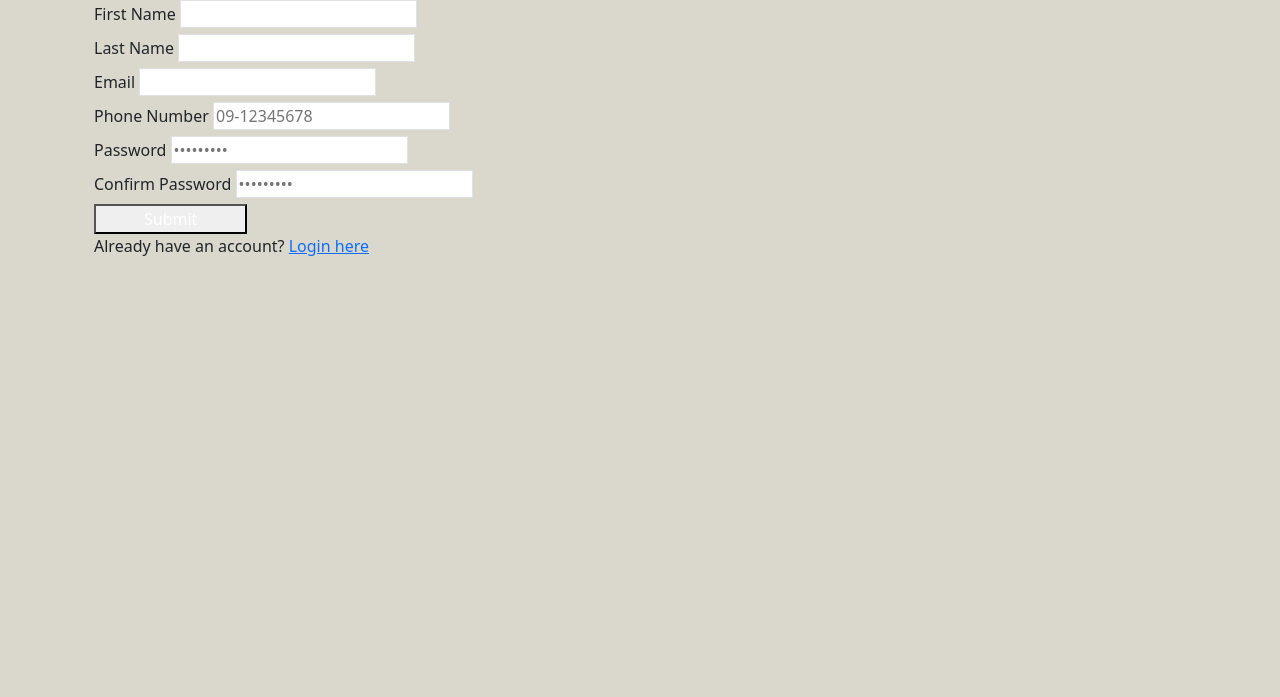
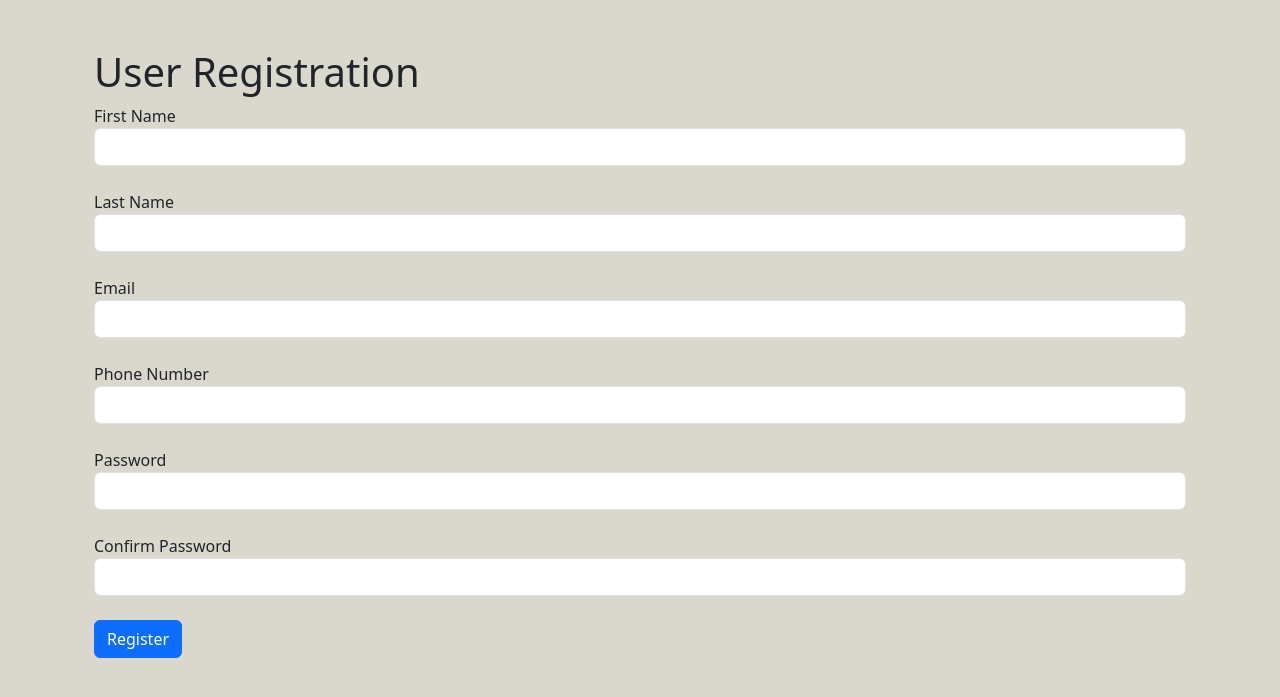
Before and after one commit to Nxttyy/SellMyNotes, a Flask app: page /register in a window 1280 px wide. Shown: the part 56-753 px from the top of the page. Run offline with Flask 3, Linux system fonts and the light colour scheme; some libraries are stand-ins or nearby versions.

```diff
--- a/main.py
+++ b/main.py
@@ -159,7 +159,8 @@ def account():
 
 @app.route('/uploads/<filename>')
 def uploaded_file(filename):
-    return send_from_directory(os.path.join(app.config['UPLOAD_FOLDER'], 'notes'), filename)
+    print("^^")
+    return send_from_directory(os.path.join(app.config['UPLOAD_FOLDER'], 'notes'), filename+".pdf")
 
 
 if __name__ == '__main__':
--- a/static/src/style.css
+++ b/static/src/style.css
@@ -19,7 +19,6 @@ body {
 .illustration {
 	width: 75%;
 	overflow: hidden;
-
 }
 
 .myImg {
@@ -34,7 +33,6 @@ body {
 	flex-direction: column;
 	justify-content: center;
 	align-items: center;
-
 }
 
 .cta-button {
@@ -52,7 +50,6 @@ body {
 	background-color: #ff6b6b;
 	transform: scale(1.05);
 }
-
 
 .note-card-section {
 	margin-top: 50px;
@@ -77,3 +74,11 @@ body {
 	border: 1px solid #ddd;
 	border-radius: 5px;
 }
+
+.form-group {
+	margin-bottom: 1.5rem;
+}
+
+.error-message {
+	color: red;
+}
--- a/templates/register.html
+++ b/templates/register.html
@@ -5,73 +5,68 @@
 {% endblock %}
 
 {% block content %}
-	<div class="container mx-auto flex flex-col flex-wrap justify-items-strech gap-3  ">
-<form method="POST" enctype="multipart/form-data">
-	{{ form.csrf_token }}
+	<div class="container mt-5">
+        <h1>User Registration</h1>
+        <form method="POST">
+            {{ form.hidden_tag() }}
 
-    <div class="grid gap-6 mb-6 md:grid-cols-2">
-        <div>
-            <label for="first_name" class="block mb-2 text-sm font-medium text-gray-900 dark:text-white">{{ form.first_name.label }}</label>
-        	{{ form.first_name(class_="bg-gray-50 border border-gray-300 text-gray-900 text-sm rounded-lg focus:ring-blue-500 focus:border-blue-500 block w-full p-2.5 dark:bg-gray-700 dark:border-gray-600 dark:placeholder-gray-400 dark:text-white dark:focus:ring-blue-500 dark:focus:border-blue-500")}}
+            <!-- First Name Field -->
+            <div class="form-group">
+                <label for="first_name">First Name</label>
+                {{ form.first_name(class="form-control", id="first_name") }}
                 {% for error in form.first_name.errors %}
-		        <div class="invalid-feedback text-xs text-red-500 flex items-center mt-2">{{ error }}</div>
-		    {% endfor %}
-        </div>
-        <div>
-            <label for="last_name" class="block mb-2 text-sm font-medium text-gray-900 dark:text-white">{{ form.last_name.label }}</label>
-            {{ form.last_name(class_="bg-gray-50 border border-gray-300 text-gray-900 text-sm rounded-lg focus:ring-blue-500 focus:border-blue-500 block w-full p-2.5 dark:bg-gray-700 dark:border-gray-600 dark:placeholder-gray-400 dark:text-white dark:focus:ring-blue-500 dark:focus:border-blue-500")}}
-
-            {% for error in form.last_name.errors %}
-		        <div class="invalid-feedback text-xs text-red-500 flex items-center mt-2">{{ error }}</div>
+                    <p class="error-message">{{ error }}</p>
                 {% endfor %}
             </div>
 
-    </div>
-    <div class="mb-6">
-        <label for="email" class="block mb-2 text-sm font-medium text-gray-900 dark:text-white">{{ form.email.label }}</label>
-        {{ form.email(class_="bg-gray-50 border border-gray-300 text-gray-900 text-sm rounded-lg focus:ring-blue-500 focus:border-blue-500 block w-full p-2.5 dark:bg-gray-700 dark:border-gray-600 dark:placeholder-gray-400 dark:text-white dark:focus:ring-blue-500 dark:focus:border-blue-500") }}
-
-        {% for error in form.email.errors %}
-		        <div class="invalid-feedback text-xs text-red-500 flex items-center mt-2">{{ error }}</div>
-		{% endfor %}
-    </div>
-    <div  class="mb-6">
-            <label for="phone" class="block mb-2 text-sm font-medium text-gray-900 dark:text-white">{{ form.phone_number.label }}</label>
-            {{ form.phone_number(class_="bg-gray-50 border border-gray-300 text-gray-900 text-sm rounded-lg focus:ring-blue-500 focus:border-blue-500 block w-full p-2.5 dark:bg-gray-700 dark:border-gray-600 dark:placeholder-gray-400 dark:text-white dark:focus:ring-blue-500 dark:focus:border-blue-500 ", **{'ng-model':'hello', 'placeholder':'09-12345678', 'type':'tel'
-            , 'pattern':'[0-9]{2}-[0-9]{8}' }) }}
-
-            {% for error in form.phone_number.errors %}
-		        <div class="invalid-feedback text-xs text-red-500 flex items-center mt-2">{{ error }}</div>
-		    {% endfor %}
-            <!-- ) -->
-
-		<!-- <input type="tel" id="phone" name="phone" pattern="[0-9]{3}-[0-9]{3}-[0-9]{4}" required /> -->
-        </div>
-    <div class="mb-6">
-    	<label for="phone" class="block mb-2 text-sm font-medium text-gray-900 dark:text-white">{{ form.password.label }}</label>
-        {{ form.password(class_="bg-gray-50 border border-gray-300 text-gray-900 text-sm rounded-lg focus:ring-blue-500 focus:border-blue-500 block w-full p-2.5 dark:bg-gray-700 dark:border-gray-600 dark:placeholder-gray-400 dark:text-white dark:focus:ring-blue-500 dark:focus:border-blue-500", **{'placeholder':'•••••••••' }) }}
-
-
-            {% for error in form.password.errors %}
-		        <p class="text-xs text-red-600">{{ error }}</p>
-		    {% endfor %}
-    </div>
-    <div class="mb-6">
-    	<label for="phone" class="block mb-2 text-sm font-medium text-gray-900 dark:text-white">{{ form.confirm_password.label }}</label>
-        {{ form.confirm_password(class_="bg-gray-50 border border-gray-300 text-gray-900 text-sm rounded-lg focus:ring-blue-500 focus:border-blue-500 block w-full p-2.5 dark:bg-gray-700 dark:border-gray-600 dark:placeholder-gray-400 dark:text-white dark:focus:ring-blue-500 dark:focus:border-blue-500", **{'placeholder':'•••••••••' }) }}
-
-
-            {% for error in form.confirm_password.errors %}
-		        <div class="invalid-feedback text-xs text-red-500 flex items-center mt-2">{{ error }}</div>
+            <!-- Last Name Field -->
+            <div class="form-group">
+                <label for="last_name">Last Name</label>
+                {{ form.last_name(class="form-control", id="last_name") }}
+                {% for error in form.last_name.errors %}
+                    <p class="error-message">{{ error }}</p>
                 {% endfor %}
             </div>
 
-    <button type="submit" class="text-white bg-blue-700 hover:bg-blue-800 focus:ring-4 focus:outline-none focus:ring-blue-300 font-medium rounded-lg text-sm w-full sm:w-auto px-5 py-2.5 text-center dark:bg-blue-600 dark:hover:bg-blue-700 dark:focus:ring-blue-800">Submit</button>
+            <!-- Email Field -->
+            <div class="form-group">
+                <label for="email">Email</label>
+                {{ form.email(class="form-control", id="email") }}
+                {% for error in form.email.errors %}
+                    <p class="error-message">{{ error }}</p>
+                {% endfor %}
+            </div>
 
+            <!-- Phone Number Field -->
+            <div class="form-group">
+                <label for="phone_number">Phone Number</label>
+                {{ form.phone_number(class="form-control", id="phone_number") }}
+                {% for error in form.phone_number.errors %}
+                    <p class="error-message">{{ error }}</p>
+                {% endfor %}
+            </div>
+
+            <!-- Password Field -->
+            <div class="form-group">
+                <label for="password">Password</label>
+                {{ form.password(class="form-control", id="password") }}
+                {% for error in form.password.errors %}
+                    <p class="error-message">{{ error }}</p>
+                {% endfor %}
+            </div>
+
+            <!-- Confirm Password Field -->
+            <div class="form-group">
+                <label for="confirm_password">Confirm Password</label>
+                {{ form.confirm_password(class="form-control", id="confirm_password") }}
+                {% for error in form.confirm_password.errors %}
+                    <p class="error-message">{{ error }}</p>
+                {% endfor %}
+            </div>
+
+            <!-- Submit Button -->
+            <button type="submit" class="btn btn-primary">Register</button>
         </form>
-<p class="tfont-light text-gray-500 dark:text-gray-300">
-                      Already have an account? <a href="{{ url_for('login') }}" class="font-medium text-primary-600 hover:underline dark:text-cyan-500">Login here</a>
-                  </p>
     </div>
 
 
```
Also changed, not shown: templates/account.html (+27 -50 lines), templates/home.html (+12 -11 lines), templates/login.html (+20 -28 lines), templates/upload_product.html (+25 -7 lines). Lines whose indentation alone changed are shown as unchanged.
